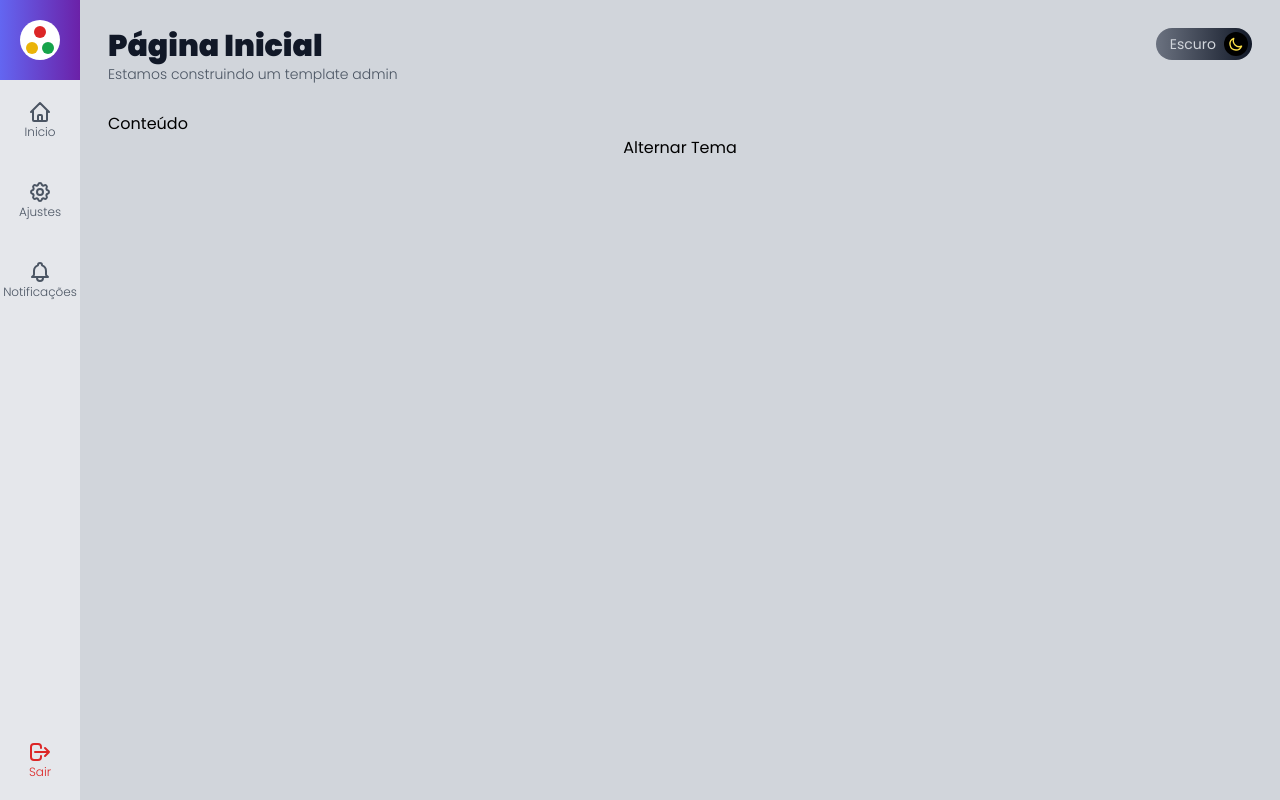
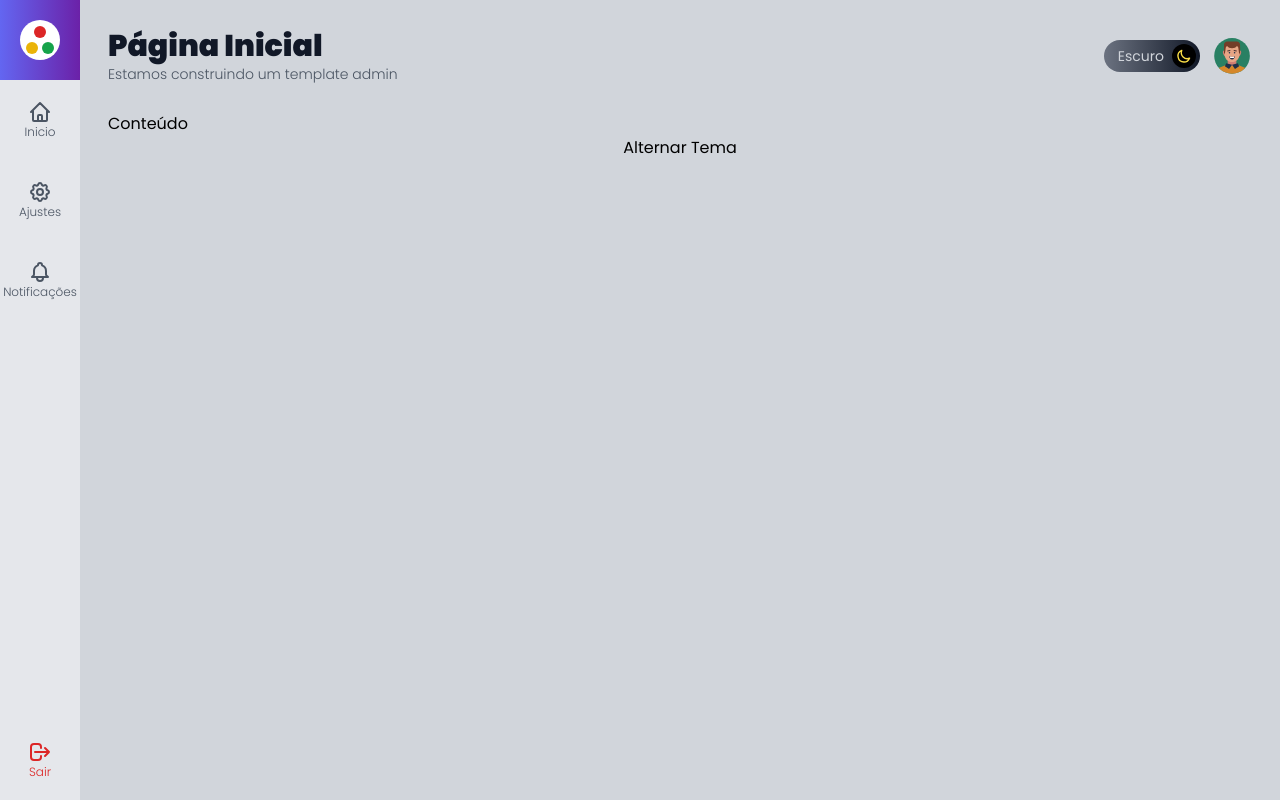
Before and after one commit to pabloaraujo22/admin-template-next, a Next.js app: page / in a window 1280 px wide. Built offline with nearby package versions, Linux system fonts and the light colour scheme; no server answers.

Commit message:
Avatar Usuario

```diff
--- a/next.config.js
+++ b/next.config.js
@@ -2,7 +2,7 @@
 const nextConfig = {
   reactStrictMode: true,
   images: {
-    domains: ['source.unsplash.com']
+    domains: ['source.unsplash.com', 'lh3.googleusercontent.com']
   }
 }
 
--- /dev/null
+++ b/src/components/templates/AvatarUsuario.tsx
@@ -0,0 +1,22 @@
+/* eslint-disable @next/next/no-img-element */
+import Image from 'next/image';
+import Link from 'next/link';
+import useAuthContext from '../../shared/hooks/useAuthContext';
+
+interface AvatarUsuarioProps {
+    className?: string;
+}
+
+export default function AvatarUsuario(props: AvatarUsuarioProps) {
+    const { usuario } = useAuthContext();
+
+    return (
+        <Link href={'/perfil'} passHref>
+            <img
+                src={usuario?.imagemUrl ?? '/images/avatar.svg'}
+                alt="Avatar do Usuário"
+                className={`w-10 h-10 rounded-full cursor-pointer ${props.className}`}
+            />
+        </Link>
+    );
+}
--- a/src/components/templates/Cabecalho.tsx
+++ b/src/components/templates/Cabecalho.tsx
@@ -1,4 +1,5 @@
 import useAppContext from '../../shared/hooks/useAppContext';
+import AvatarUsuario from './AvatarUsuario';
 import BotaoAlternarTema from './BotaoAlternarTema';
 import Titulo from './Titulo';
 
@@ -9,10 +10,11 @@ interface CabecalhoProps {
 export default function Cabecalho(props: CabecalhoProps) {
     const { tema, alternarTema } = useAppContext();
     return (
-        <div className={`flex `}>
+        <div className={`flex`}>
             <Titulo titulo={props.titulo} subtitulo={props.subtitulo} />
-            <div className={`flex flex-1 justify-end`}>
+            <div className={`flex flex-1 items-center justify-end`}>
                 <BotaoAlternarTema tema={tema} alternarTema={alternarTema} />
+                <AvatarUsuario className="ml-3" />
             </div>
         </div>
     );
--- /dev/null
+++ b/src/pages/perfil.tsx
@@ -0,0 +1,12 @@
+import Layout from '../components/templates/Layout';
+
+export default function Perfil() {
+    return (
+        <Layout
+            titulo="Perfil do Usuário"
+            subtitulo="Administre as suas informações de Usuário"
+        >
+            <h3>Conteúdo</h3>
+        </Layout>
+    );
+}
```
Also changed, not shown: public/images/avatar.svg (added).
